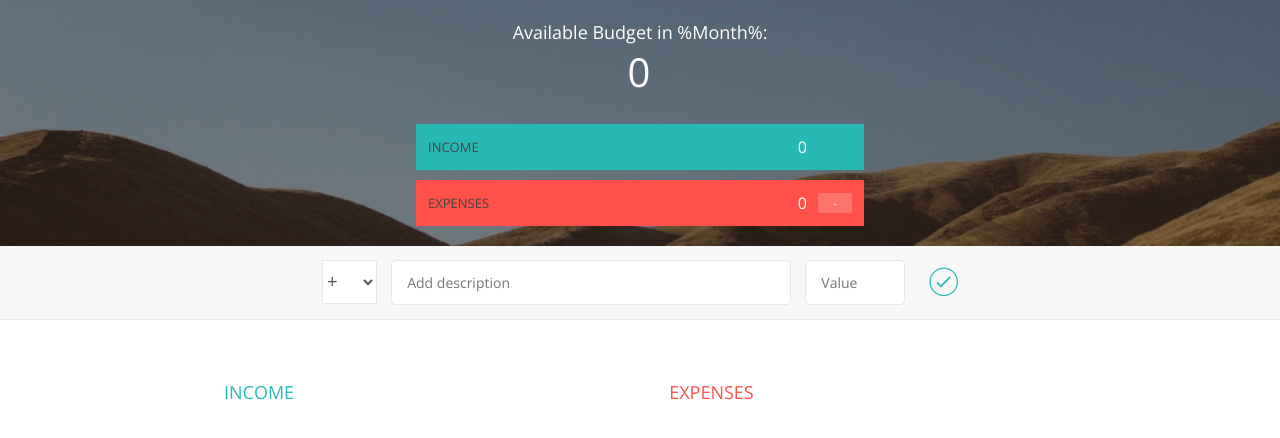
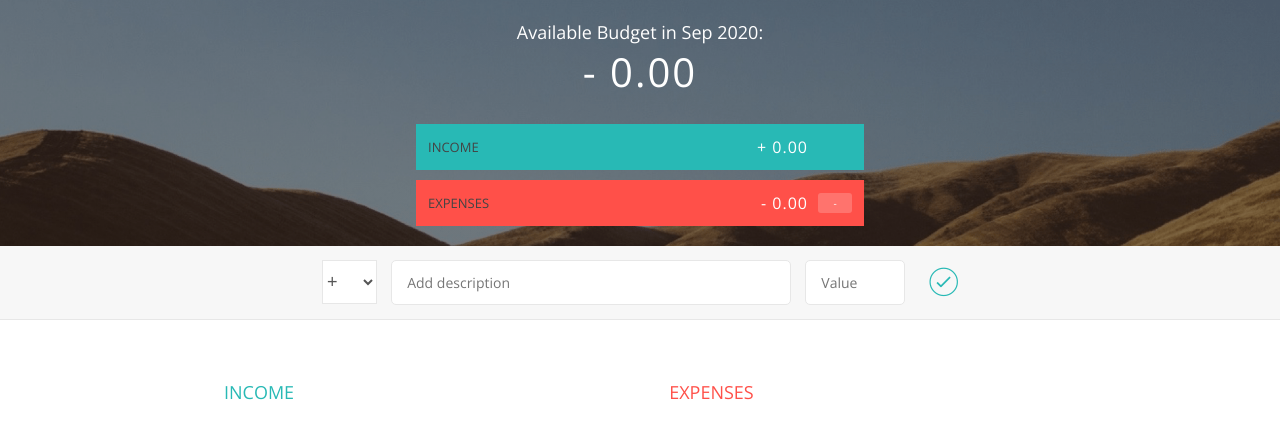
Before and after one commit to hotriluc/BudgetyApp, a website: page index.html in a window 1280 px wide. Drawn offline with nearby package versions, Linux system fonts and the light colour scheme.

Commit message:
Some UI and UX features

```diff
--- a/js/app.js
+++ b/js/app.js
@@ -172,9 +172,39 @@ var UIController = (function (){
         PercentageLabel: '.budget__expenses--percentage',
         container: '.container',
         expensesPercentageLabel: '.item__percentage',
+        dateLabel: '.budget__title--month'
 
     }
 
+     function formatNumber(num, type){
+        var numSplit, sign;
+        // Plus or minus before the number
+        // Exactly 2 decimal points
+        // coma separator
+        // 2350.4593 -> + 2,350.46
+
+        num = Math.abs(num);
+        num = num.toFixed(2);
+        numSplit = num.split('.')
+
+        int = numSplit[0]
+        decimal = numSplit[1]
+
+        if (int.length>3){
+            int = int.substr(0,int.length-3)+','+int.substr(int.length-3,3)
+        }
+
+
+        return (type ==='inc'? '+': '-')+ ' ' + int + '.' + decimal;
+        }
+
+        //ForEach function
+        //Iterate list and calling function
+            var nodeListForEach = function (list, callback){
+                for (var i = 0; i<list.length ; i++){
+                  callback(list[i], i);
+                }
+            }
 
     return {
         //public method that returns user input values as an object
@@ -203,7 +233,7 @@ var UIController = (function (){
             //Replacing actual data into placehlder
             newHTML = html.replace('%id%',obj.id);
             newHTML = newHTML.replace('%description%', obj.description);
-            newHTML = newHTML.replace('%value%', obj.value);
+            newHTML = newHTML.replace('%value%', formatNumber(obj.value,type));
 
             //Adding placeholder into the DOM
             listDOM.insertAdjacentHTML('beforeend',newHTML);
@@ -245,12 +275,14 @@ var UIController = (function (){
         // controller) that consists parameters such as budget, total income, total expenses, percentage
         displayBudget: function(obj){
 
+            obj.budget > 0 ? type = 'inc': type = 'exp';
+
              //Display budget on the UI
-             document.querySelector(domStrings.budgetLabel).textContent = obj.budget;
+             document.querySelector(domStrings.budgetLabel).textContent = formatNumber(obj.budget, type);
              //Display total income on the UI
-            document.querySelector(domStrings.incomeLabel).textContent = obj.totalInc;
+            document.querySelector(domStrings.incomeLabel).textContent = formatNumber(obj.totalInc,'inc');
              //Dislay total expenses on the UI
-            document.querySelector(domStrings.expensesLabel).textContent = obj.totalExp;
+            document.querySelector(domStrings.expensesLabel).textContent = formatNumber(obj.totalExp, 'exp');
              //Display percentage expense depends to income
              if(obj.percentage > 0){
                 document.querySelector(domStrings.PercentageLabel).textContent = obj.percentage + '%';
@@ -265,13 +297,6 @@ var UIController = (function (){
             //node list
             var fields = document.querySelectorAll(domStrings.expensesPercentageLabel);
 
-            //ForEach function
-            //Iterate list and calling function
-            var nodeListForEach = function(list, callback){
-                for (var i = 0; i<list.length ; i++){
-                  callback(list[i], i);
-                }
-            }
 
             //callback function goona set percent on UI
             nodeListForEach(fields, function(current,index){
@@ -282,7 +307,37 @@ var UIController = (function (){
                  }
             });
 
+        },
+
+        //Function that will shouw current date on the UI
+        displayDate: function(){
+            var currentDate, month, year;
+            var monthNames = ['Jan','Feb','Mar','Apr','May','Jun','Jul','Aug','Sep','Oct','Nov','Dec']
+
+            currentDate = new Date();
+            //Getting number of the month (0-11)
+            // 0 based the number then be used to access to monthNames array
+            month = currentDate.getMonth();
+            //Getting year
+            year = currentDate.getFullYear();
+
+            document.querySelector(domStrings.dateLabel).textContent = monthNames[month] + ' ' +year;
+        },
+
+
+        //Changing color of input fields and button if inputType swithched
+        changeType: function(){
+
+            var fields = document.querySelectorAll(domStrings.inputType +','+
+                domStrings.inputValue+','+domStrings.inputDescription);
+
+            nodeListForEach(fields, function(current){
+                current.classList.toggle('red-focus');
+            });
+
+            document.querySelector(domStrings.inputButton).classList.toggle('red');
         }
+
 
 
 
@@ -307,6 +362,8 @@ var Controller = (function(budgetCtrl, UICtrl){
         });
 
         document.querySelector(uiDOM.container).addEventListener('click', ctrlDeleteItem);
+
+        document.querySelector(uiDOM.inputType).addEventListener('change', UICtrl.changeType)
     }
 
     var UpdateBudget = function(){
@@ -325,10 +382,9 @@ var Controller = (function(budgetCtrl, UICtrl){
 
         //Calculate percentages
         budgetCtrl.calculatePercentages();
-        //Get percentages
+        //Get percentages from Budget controller
         var percentages = budgetCtrl.getPercentages();
-        console.log(percentages);
-
+        //Passing percentage and show
         UICtrl.displayPercentages(percentages);
 
 
@@ -399,6 +455,8 @@ var Controller = (function(budgetCtrl, UICtrl){
             totalExp: 0,
             percentage: 0});
 
+            UICtrl.displayDate();
+
            settingEventListreners();
        }
    };
--- a/sass/components/_form.scss
+++ b/sass/components/_form.scss
@@ -47,6 +47,8 @@
         vertical-align: middle;
         line-height: 1.1;
         margin-left: 1rem;
+
+
     }
 
     &__btn:active { transform: translateY(2px); }
@@ -58,5 +60,7 @@
         border: 1px solid #28B9B5;
     }
 
+
+
     &__btn:focus { outline: none; }
 }
```
